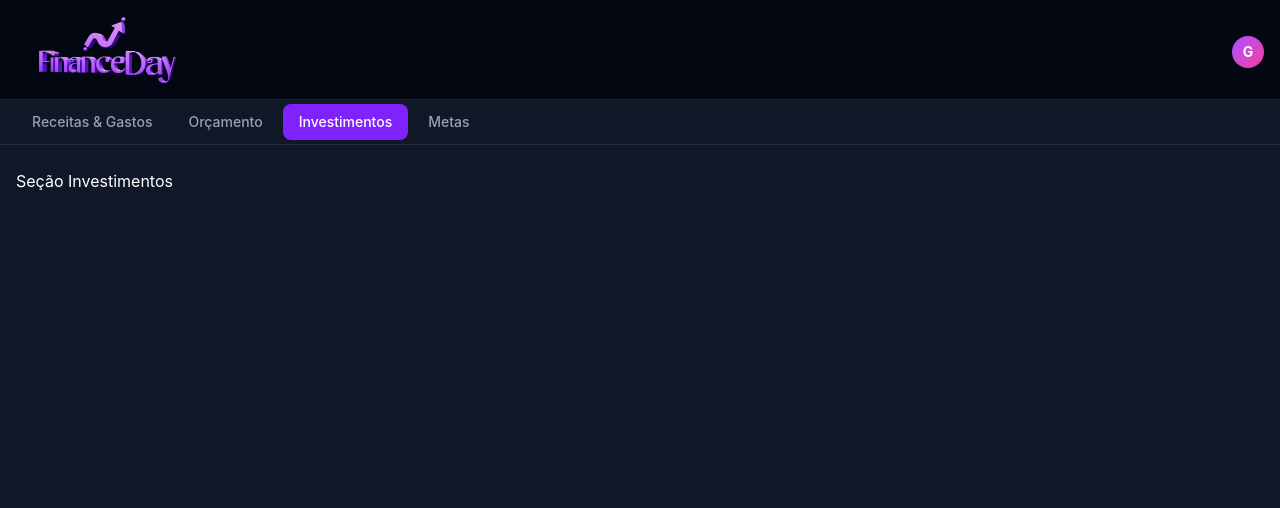
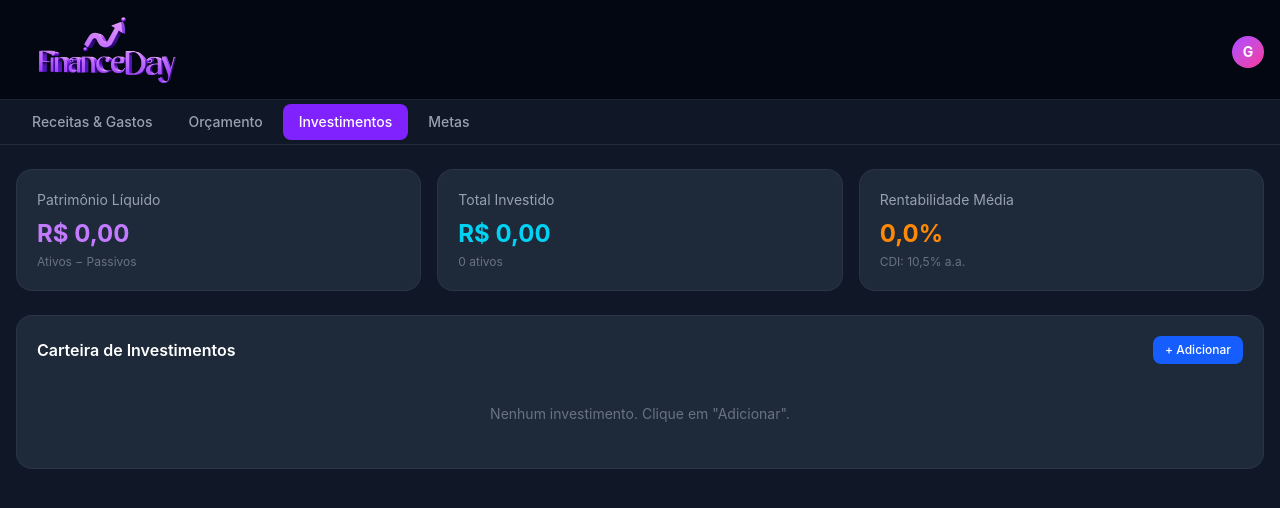
Before and after one commit to gabrielschwanke/finance-day, a React (Vite) app: page / in a window 1280 px wide. Both pictures are taken after a click on the button "Investimentos". Shown: the top 508 px of the page. Built offline with nearby package versions, Linux system fonts and the light colour scheme.

Commit message:
feat: add Investimentos page

```diff
--- a/src/App.jsx
+++ b/src/App.jsx
@@ -3,6 +3,7 @@ import Header from './components/Header'
 import NavTabs from './components/NavTabs'
 import Receitas from './pages/Receitas'
 import Orcamento from './pages/Orcamento'
+import Investimentos from './pages/Investimentos'
 
 function App() {
   const [activeTab, setActiveTab] = useState('receitas')
@@ -15,7 +16,7 @@ function App() {
       <main className="max-w-7xl mx-auto px-4 py-6">
         {activeTab === 'receitas'      && <Receitas />}
         {activeTab === 'orcamento'     && <Orcamento />}
-        {activeTab === 'investimentos' && <p>Seção Investimentos</p>}
+        {activeTab === 'investimentos' && <Investimentos />}
         {activeTab === 'metas'         && <p>Seção Metas</p>}
       </main>
     </div>
--- /dev/null
+++ b/src/pages/Investimentos.jsx
@@ -0,0 +1,159 @@
+import { useState } from 'react'
+import { useData } from '../context/DataContext'
+import { fmtBRL, fmt } from '../utils/formatters'
+import { uid } from '../utils/helpers'
+
+function Investimentos() {
+  const { data, updateData } = useData()
+  const [showForm, setShowForm] = useState(false)
+  const [nome, setNome] = useState('')
+  const [valor, setValor] = useState('')
+  const [rentabilidade, setRentabilidade] = useState('')
+  const [cor, setCor] = useState('#10b981')
+
+  const total = data.investimentos.reduce((s, i) => s + i.valor, 0)
+  const rentMedia = total > 0
+    ? data.investimentos.reduce((s, i) => s + i.rentabilidade * (i.valor / total), 0)
+    : 0
+  const patrimonio = data.patrimonio.ativos - data.patrimonio.passivos
+
+  function handleAdd() {
+    if (!nome || !valor || !rentabilidade) return
+    updateData({
+      ...data,
+      investimentos: [
+        ...data.investimentos,
+        { id: uid(), nome, valor: parseFloat(valor), rentabilidade: parseFloat(rentabilidade), cor }
+      ]
+    })
+    setNome('')
+    setValor('')
+    setRentabilidade('')
+    setCor('#10b981')
+    setShowForm(false)
+  }
+
+  function handleDelete(id) {
+    updateData({
+      ...data,
+      investimentos: data.investimentos.filter(i => i.id !== id)
+    })
+  }
+
+  return (
+    <div className="space-y-6">
+
+      {/* KPI Cards */}
+      <div className="grid grid-cols-1 sm:grid-cols-3 gap-4">
+        <div className="bg-gray-800 rounded-2xl p-5 border border-gray-700/50">
+          <p className="text-sm text-gray-400 mb-2">Patrimônio Líquido</p>
+          <p className="text-2xl font-bold text-purple-400">{fmtBRL(patrimonio)}</p>
+          <p className="text-xs text-gray-500 mt-1">Ativos − Passivos</p>
+        </div>
+        <div className="bg-gray-800 rounded-2xl p-5 border border-gray-700/50">
+          <p className="text-sm text-gray-400 mb-2">Total Investido</p>
+          <p className="text-2xl font-bold text-cyan-400">{fmtBRL(total)}</p>
+          <p className="text-xs text-gray-500 mt-1">{data.investimentos.length} ativos</p>
+        </div>
+        <div className="bg-gray-800 rounded-2xl p-5 border border-gray-700/50">
+          <p className="text-sm text-gray-400 mb-2">Rentabilidade Média</p>
+          <p className="text-2xl font-bold text-orange-400">{fmt(rentMedia, 1)}%</p>
+          <p className="text-xs text-gray-500 mt-1">CDI: 10,5% a.a.</p>
+        </div>
+      </div>
+
+      {/* Carteira */}
+      <div className="bg-gray-800 rounded-2xl p-5 border border-gray-700/50">
+        <div className="flex items-center justify-between mb-4">
+          <h3 className="text-base font-semibold text-white">Carteira de Investimentos</h3>
+          <button
+            onClick={() => setShowForm(!showForm)}
+            className="bg-blue-600 hover:bg-blue-700 text-white px-3 py-1.5 rounded-lg text-xs font-medium transition-colors"
+          >
+            + Adicionar
+          </button>
+        </div>
+
+        {/* Formulário */}
+        {showForm && (
+          <div className="bg-gray-900 rounded-xl p-4 mb-4 flex flex-wrap gap-2 border border-gray-700">
+            <input
+              type="text"
+              placeholder="Nome"
+              value={nome}
+              onChange={e => setNome(e.target.value)}
+              className="bg-gray-800 border border-gray-700 rounded-lg px-3 py-2 text-sm text-white placeholder-gray-500 flex-1 min-w-32 focus:outline-none focus:border-blue-500"
+            />
+            <input
+              type="number"
+              placeholder="Valor (R$)"
+              value={valor}
+              onChange={e => setValor(e.target.value)}
+              className="bg-gray-800 border border-gray-700 rounded-lg px-3 py-2 text-sm text-white placeholder-gray-500 w-36 focus:outline-none focus:border-blue-500"
+            />
+            <input
+              type="number"
+              placeholder="Rent. % a.a."
+              value={rentabilidade}
+              onChange={e => setRentabilidade(e.target.value)}
+              className="bg-gray-800 border border-gray-700 rounded-lg px-3 py-2 text-sm text-white placeholder-gray-500 w-36 focus:outline-none focus:border-blue-500"
+            />
+            <input
+              type="color"
+              value={cor}
+              onChange={e => setCor(e.target.value)}
+              className="w-10 h-10 rounded-lg border border-gray-700 bg-gray-800 cursor-pointer"
+            />
+            <button
+              onClick={handleAdd}
+              className="bg-emerald-600 hover:bg-emerald-700 text-white px-4 py-2 rounded-lg text-sm font-medium transition-colors"
+            >
+              Salvar
+            </button>
+          </div>
+        )}
+
+        {/* Lista */}
+        {data.investimentos.length === 0 ? (
+          <p className="text-center text-gray-500 text-sm py-6">Nenhum investimento. Clique em "Adicionar".</p>
+        ) : (
+          <div className="space-y-4">
+            {data.investimentos.map(inv => {
+              const pct = total > 0 ? ((inv.valor / total) * 100).toFixed(1) : 0
+              return (
+                <div key={inv.id} className="space-y-2">
+                  <div className="flex items-center justify-between text-sm">
+                    <div className="flex items-center gap-2">
+                      <span className="w-3 h-3 rounded-full" style={{ background: inv.cor }} />
+                      <span className="text-gray-200">{inv.nome}</span>
+                    </div>
+                    <div className="flex items-center gap-3">
+                      <span className="text-xs text-gray-400">{pct}%</span>
+                      <span className="text-white font-medium">{fmtBRL(inv.valor)}</span>
+                      <span className="text-xs text-emerald-400">+{inv.rentabilidade}%</span>
+                      <button
+                        onClick={() => handleDelete(inv.id)}
+                        className="text-gray-600 hover:text-red-400 transition-colors text-xs"
+                      >
+                        ✕
+                      </button>
+                    </div>
+                  </div>
+                  <div className="h-2 bg-gray-700 rounded-full overflow-hidden">
+                    <div
+                      className="h-full rounded-full transition-all duration-700"
+                      style={{ width: `${pct}%`, background: inv.cor }}
+                    />
+                  </div>
+                </div>
+              )
+            })}
+          </div>
+        )}
+      </div>
+
+    </div>
+  )
+}
+
+export default Investimentos
```
